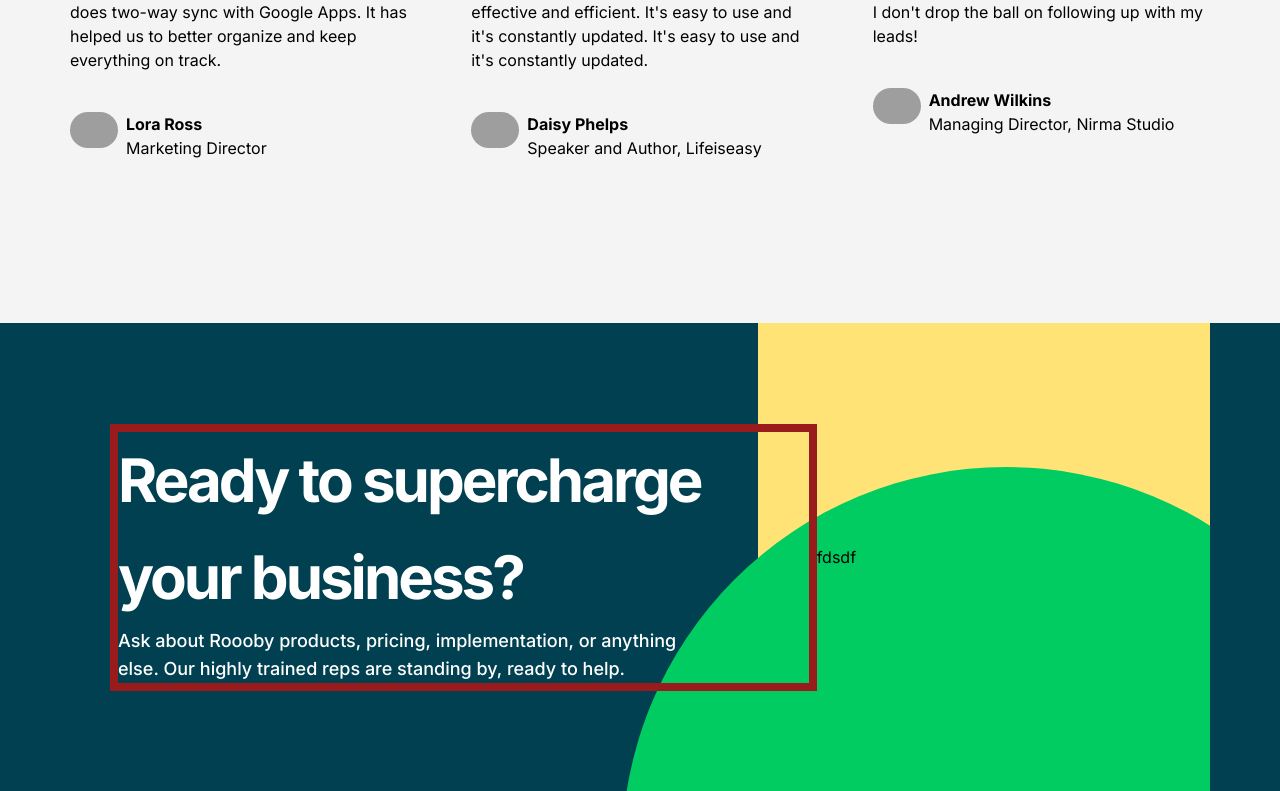
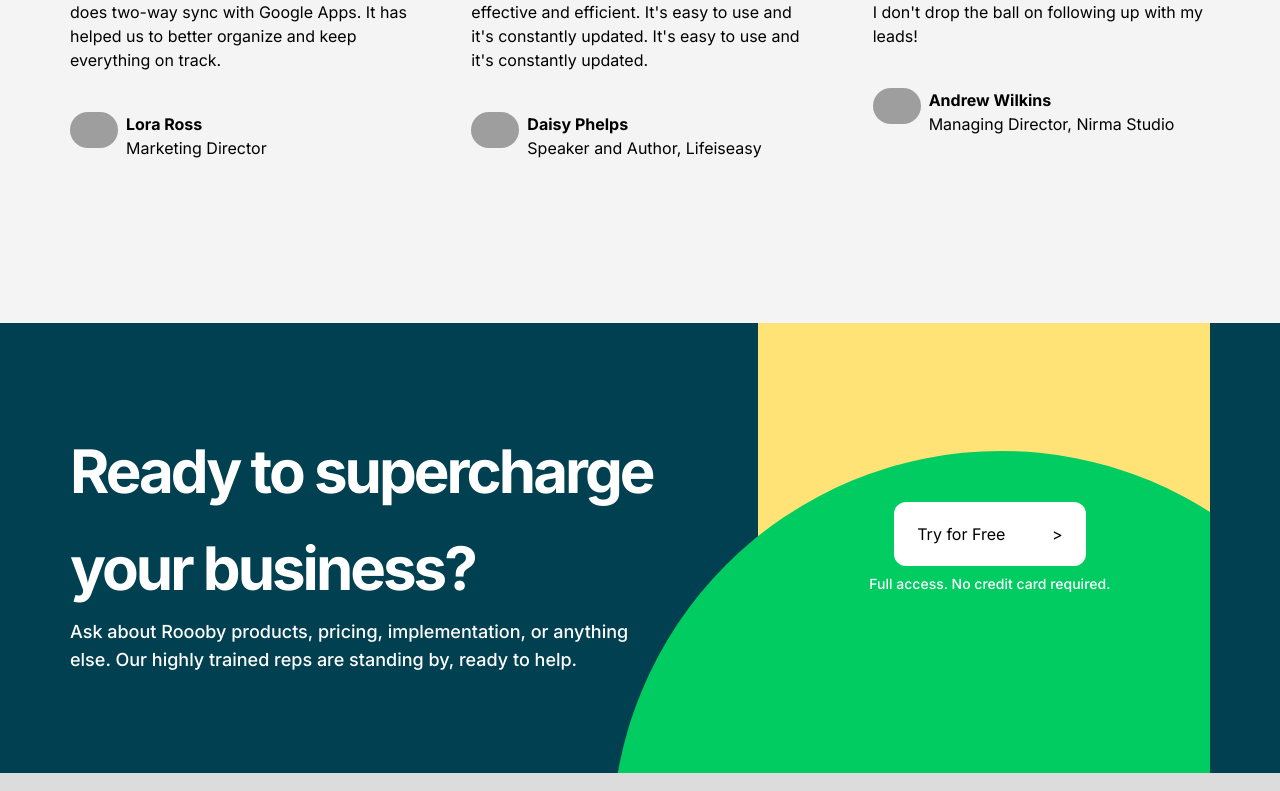
Before and after one commit to altesidriz/zing-task-2, a Next.js app: page / in a window 1280 px wide. Shown: the part 6648-7439 px from the top of the page. Built offline with nearby package versions, Linux system fonts and the light colour scheme; grey boxes are pictures that could not be loaded.

Commit message:
banner changes

```diff
--- a/src/components/banner.jsx
+++ b/src/components/banner.jsx
@@ -1,20 +1,24 @@
 const Banner = () => {
-  return (
-    <div className='m-auto w-screen h-auto bg-[#004050]'>
-            <div className='relative overflow-hidden pt-2 m-auto max-w-[1140px] h-[468px]'>
+    return (
+        <div className='m-auto w-screen h-auto bg-[#004050]'>
+            <div className='relative overflow-hidden m-auto max-w-[1140px] h-[450px]'>
                 <div className="absolute right-0 top-0 h-full w-[452px] bg-[#FFE377] z-10"></div>
-                <div className="absolute right-[-180px] top-36 h-[768px] w-[768px] bg-[#00CC61] z-20 rounded-full"></div>
-                <div className="p-10 absolute left-0 top-0 h-full w-full bg-none z-30 flex flex-row items-center justify-around">
-                    <div className="w-2/3 flex flex-col items-start justify-center text-white border-red-800 border-8">
-                        <h1 className="text-6xl font-bold tracking-tighter leading-relaxed">Ready to supercharge your business?</h1>
-                        <p className="w-10/12 font-medium text-lg leading-7">Ask about Roooby products, pricing, implementation, or anything else. Our highly trained reps are standing by, ready to help.</p>
+                <div className="absolute right-[-180px] top-32 h-[778px] w-[778px] bg-[#00CC61] z-20 rounded-full"></div>
+                <div className="py-10 absolute left-0 top-0 h-full w-full bg-none z-30 flex flex-row items-center justify-start">
+                    <div className="w-[773px] flex flex-col items-start justify-start text-white">
+                        <h1 className="w-10/12 text-6xl font-bold tracking-tighter leading-relaxed">Ready to supercharge your business?</h1>
+                        <p className="w-9/12 font-medium text-lg leading-7">Ask about Roooby products, pricing, implementation, or anything else. Our highly trained reps are standing by, ready to help.</p>
                     </div>
-                    <div className="w-1/3">
-                        fdsdf
+                    <div className="w-1/3 flex flex-col items-center justify-center gap-2 pr-16">
+                        <button className="w-48 h-16 flex flex-row items-center justify-around bg-white rounded-xl">
+                            <span>Try for Free</span>
+                            <span>&gt;</span>
+                        </button>
+                        <p className="font-medium text-sm text-white">Full access. No credit card required.</p>
                     </div>
                 </div>
             </div>
         </div >
-  );
+    );
 };
 export default Banner;
```
